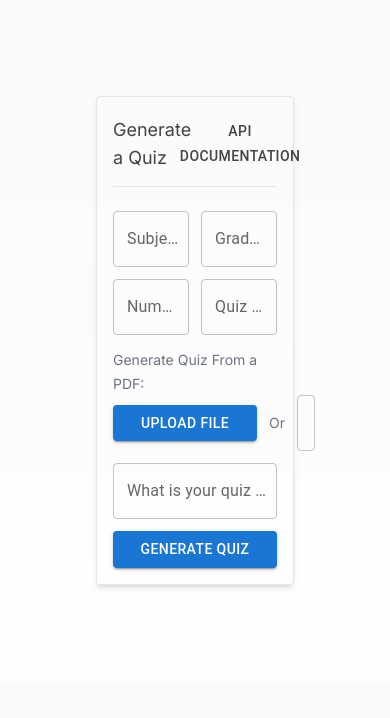
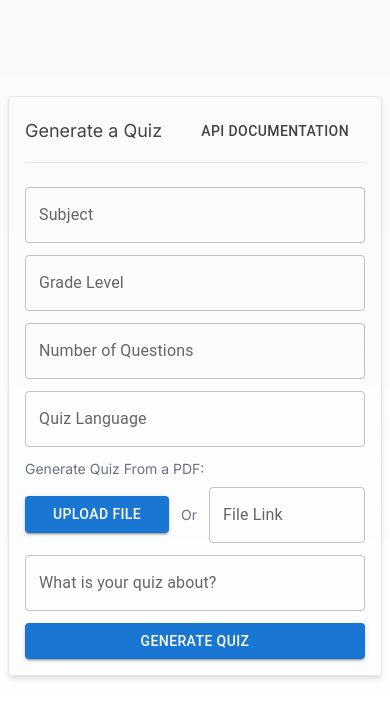
Before and after one commit to ArlinearEd/arlinear-quiz-api-demo, a Next.js app: page / in a window 390 px wide. Shown: the top 718 px of the page. Built offline with nearby package versions, Linux system fonts and the light colour scheme.

Commit message:
making site responsive

```diff
--- a/src/app/components/GenerateQuizForm.js
+++ b/src/app/components/GenerateQuizForm.js
@@ -152,7 +152,7 @@ export default function GenerateQuizForm() {
         </div>
         <hr className='mb-3'></hr>
 
-        <div className="grid grid-cols-2 gap-3">
+        <div className="grid grid-cols-1 md:grid-cols-2 gap-3">
 
           {/* Subject */}
           <Autocomplete
@@ -214,8 +214,7 @@ export default function GenerateQuizForm() {
 
           <div>
 
-              <label className='text-gray-500 text-sm'>Generate Quiz From a PDF: </label>
-
+            <label className='block text-gray-500 text-sm mb-2'>Generate Quiz From a PDF: </label>
             <div className="flex flex-row items-center gap-3">
 
               {/* Upload File */}
--- a/src/app/components/QuizHistory.js
+++ b/src/app/components/QuizHistory.js
@@ -35,17 +35,19 @@ export default function QuizHistory() {
             <hr className='mb-3'></hr>
 
             {/* Quiz History */}
-            <div className="flex flex-col gap-3">
+            <div className="flex flex-col gap-4">
                 {history.reverse().map((quiz, index) => (
                     quiz && (
                     <div className="flex items-center gap-3" key={index}>
                         <ArticleIcon />
-                        <h6>
-                            { JSON.stringify(JSON.parse(quiz.title))}
-                        </h6>
-                        <p className='text-gray-500 grow'>
-                            ({JSON.stringify(quiz.questions.length)} questions)
-                        </p>
+                        <div className='flex flex-col md:flex-row md:items-center grow md:gap-3'>
+                            <h6>
+                                { JSON.stringify(JSON.parse(quiz.title))}
+                            </h6>
+                            <p className='text-gray-500 text-xs md:text-sm'>
+                                ({JSON.stringify(quiz.questions.length)} questions)
+                            </p>
+                        </div>
                         <Button
                             className='text-center'
                             onClick={() => {
--- a/src/app/page.js
+++ b/src/app/page.js
@@ -5,7 +5,7 @@ import QuizHistory from '../app/components/QuizHistory';
 
 export default function Home() {
   return (
-    <main className="max-w-[900px] mx-auto p-24">
+    <main className="max-w-[900px] mx-auto py-24 px-2 md:px-24">
 
     <div className="flex flex-col items-center gap-3">
       <GenerateQuizForm />
```
